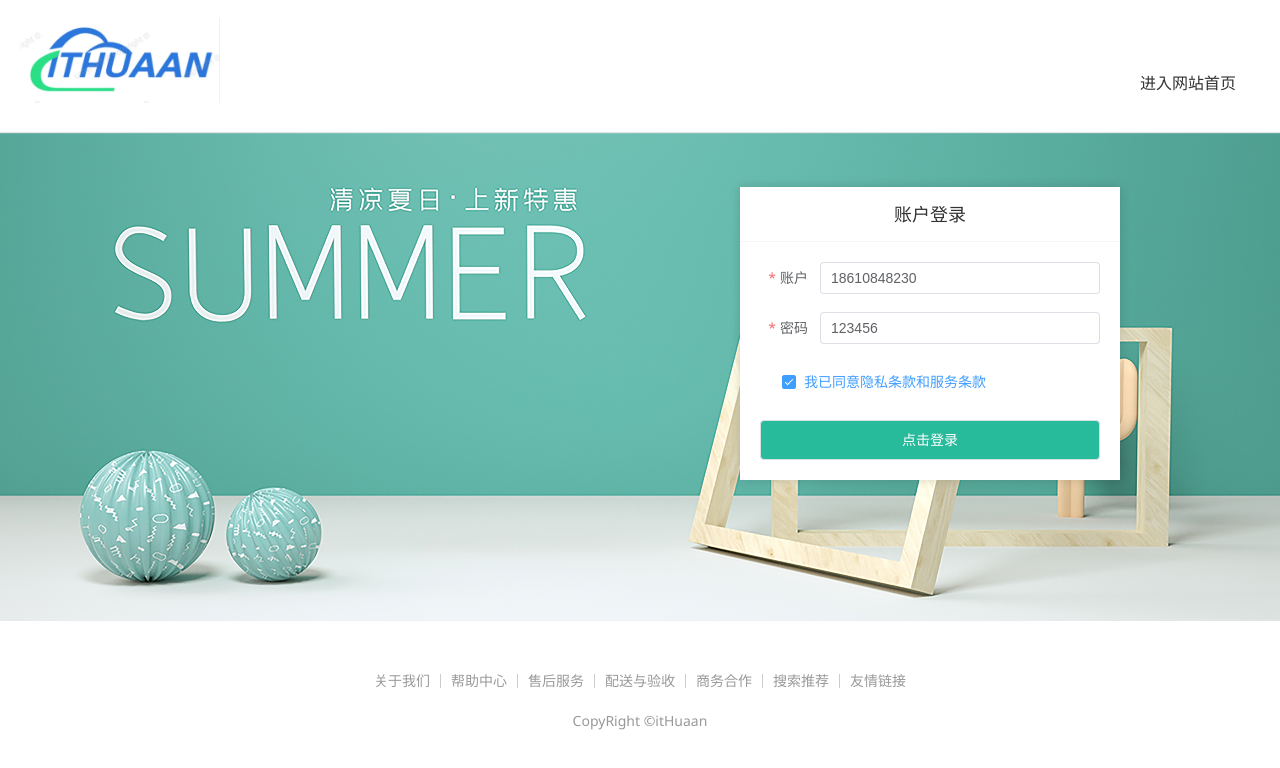
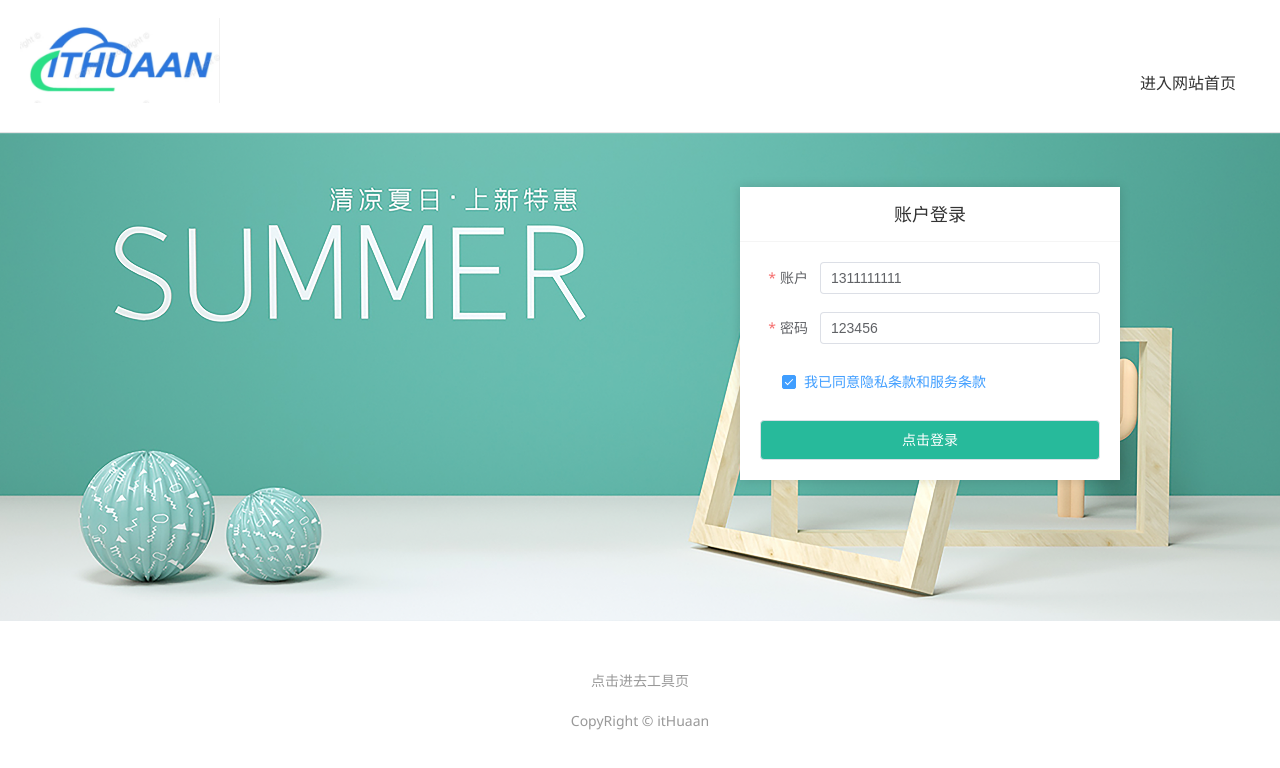
Before and after one commit to hua123an/shopping, a Vue app: page /login in a window 1280 px wide. Shown: the top 768 px of the page. Built offline with nearby package versions, Linux system fonts and the light colour scheme; a small style sheet from the web is missing.

Commit message:
fix bug about login and register

```diff
--- a/src/apis/user.js
+++ b/src/apis/user.js
@@ -3,7 +3,7 @@ import httpInstance from "@/utils/http";
 export const loginAPI = ({account , password}) => {
     return httpInstance({
         url : "/login",
-        method : "POST",
+        method : "post",
         data : {
             account,
             password
--- a/src/stores/userStore.js
+++ b/src/stores/userStore.js
@@ -11,7 +11,7 @@ export const useUserStore = defineStore('user', () => {
     const userInfo = ref({})
     // 2. 定义获取接口数据的action函数
     const getUserInfo = async ({ account, password}) => {
-        const res = await loginAPI({ account, password , code , mobile })
+        const res = await loginAPI({ account, password})
         userInfo.value = res.result
         // 合并购物车的操作
         await mergeCartAPI(cartStore.cartList.map(item => {
--- a/src/views/login/LoginView.vue
+++ b/src/views/login/LoginView.vue
@@ -1,73 +1,56 @@
 <script setup>
-
-
-// 表单校验（账号名+密码）
-
-import { ref } from 'vue'
-
 import { ElMessage } from 'element-plus'
 import 'element-plus/theme-chalk/el-message.css'
-import { useRouter } from 'vue-router'
-
-import { useUserStore } from '@/stores/userStore'
-
-const userStore = useUserStore()
-
-// 1. 准备表单对象
+import { ref } from 'vue'
+import router from "@/router";
+import {loginAPI} from "@/apis/user";
+// 表单数据对象
 const form = ref({
-  account: '18610848230',
+  account: '1311111111',
   password: '123456',
   agree: true
 })
 
-// 2. 准备规则对象
+// 规则数据对象
 const rules = {
   account: [
-    { required: true, message: '用户名不能为空', trigger: 'blur' }
+    { required: true, message: '用户名不能为空' }
   ],
   password: [
-    { required: true, message: '密码不能为空', trigger: 'blur' },
-    { min: 6, max: 14, message: '密码长度为6-14个字符', trigger: 'blur' },
+    { required: true, message: '密码不能为空' },
+    { min: 6, max: 24, message: '密码长度要求6-14个字符' }
   ],
   agree: [
     {
       validator: (rule, value, callback) => {
-        console.log(value)
-        // 自定义校验逻辑
-        // 勾选就通过 不勾选就不通过
-        if (value) {
-          callback()
-        } else {
-          callback(new Error('请勾选协议'))
-        }
+        return value ? callback() : new Error('请先同意协议')
       }
     }
   ]
 }
+// 点击登录
+const formRef = ref(null)
 
-// 3. 获取form实例做统一校验
-const formRef = ref(null)
-const router = useRouter()
 const doLogin = () => {
-  const { account, password } = form.value
-  // 调用实例方法
+  const {account , password} = form.value
   formRef.value.validate(async (valid) => {
-    // valid: 所有表单都通过校验  才为true
-    console.log(valid)
-    // 以valid做为判断条件 如果通过校验才执行登录逻辑
-    if (valid) {
-      await userStore.getUserInfo({ account, password })
-      // 1. 提示用户
-      ElMessage({ type: 'success', message: '登录成功' })
-      // 2. 跳转首页
-      router.replace({ path: '/' })
+    if (valid){
+      const res = await loginAPI({account , password})
+     console.log(res)
+      ElMessage({type : "success" , message : "登录成功"})
+     await router.replace("/")
+
+
     }
+
+
   })
+
 }
 
-// 1. 用户名和密码 只需要通过简单的配置（看文档的方式 - 复杂功能通过多个不同组件拆解）
-// 2. 同意协议  自定义规则  validator:(rule,value,callback)=>{}
-// 3. 统一校验  通过调用form实例的方法 validate -> true
+
+
+
 </script>
 
 
@@ -76,7 +59,7 @@ const doLogin = () => {
     <header class="login-header">
       <div class="container m-top-20">
         <h1 class="logo">
-          <RouterLink to="/">itHuaan</RouterLink>
+          <RouterLink to="/">小兔鲜</RouterLink>
         </h1>
         <RouterLink class="entry" to="/">
           进入网站首页
@@ -92,19 +75,20 @@ const doLogin = () => {
         </nav>
         <div class="account-box">
           <div class="form">
-            <el-form ref="formRef" :model="form" :rules="rules" label-position="right" label-width="60px" status-icon>
-              <el-form-item prop="account" label="账户">
-                <el-input v-model="form.account" />
+            <el-form ref="formRef" label-position="right" label-width="60px"
+                     status-icon :model="form" :rules="rules">
+              <el-form-item  label="账户" prop="account">
+                <el-input v-model="form.account"/>
               </el-form-item>
-              <el-form-item prop="password" label="密码">
-                <el-input v-model="form.password" />
+              <el-form-item label="密码" prop="password">
+                <el-input v-model="form.password"/>
               </el-form-item>
-              <el-form-item prop="agree" label-width="22px">
-                <el-checkbox size="large" v-model="form.agree">
+              <el-form-item label-width="22px" prop="agree">
+                <el-checkbox  size="large" v-model="form.agree">
                   我已同意隐私条款和服务条款
                 </el-checkbox>
               </el-form-item>
-              <el-button size="large" class="subBtn" @click="doLogin">点击登录</el-button>
+              <el-button size="large" class="subBtn" @click="doLogin('formRef')">点击登录</el-button>
             </el-form>
           </div>
         </div>
@@ -114,15 +98,9 @@ const doLogin = () => {
     <footer class="login-footer">
       <div class="container">
         <p>
-          <a href="javascript:;">关于我们</a>
-          <a href="javascript:;">帮助中心</a>
-          <a href="javascript:;">售后服务</a>
-          <a href="javascript:;">配送与验收</a>
-          <a href="javascript:;">商务合作</a>
-          <a href="javascript:;">搜索推荐</a>
-          <a href="javascript:;">友情链接</a>
+          <a href="http://hua123an.github.io">点击进去工具页</a>
         </p>
-        <p>CopyRight &copy;itHuaan</p>
+        <p>CopyRight &copy; itHuaan</p>
       </div>
     </footer>
   </div>
--- a/src/views/register/register.vue
+++ b/src/views/register/register.vue
@@ -1,5 +1,5 @@
 <script setup>
-import { ref , onMounted } from 'vue'
+import { ref  } from 'vue'
 import 'element-plus/theme-chalk/el-message.css'
 import {ElMessage} from "element-plus";
 import {useRouter} from "vue-router";
@@ -40,9 +40,6 @@ const rules = {
 const userStore = useUserStore()
 const formRef = ref(null)
 // get code
-const params = ref({
-  mobile : userInfo.value.mobile
-})
 const getcode = async () => {
   const res = await userStore.getCode({
     mobile : userInfo.value
```
